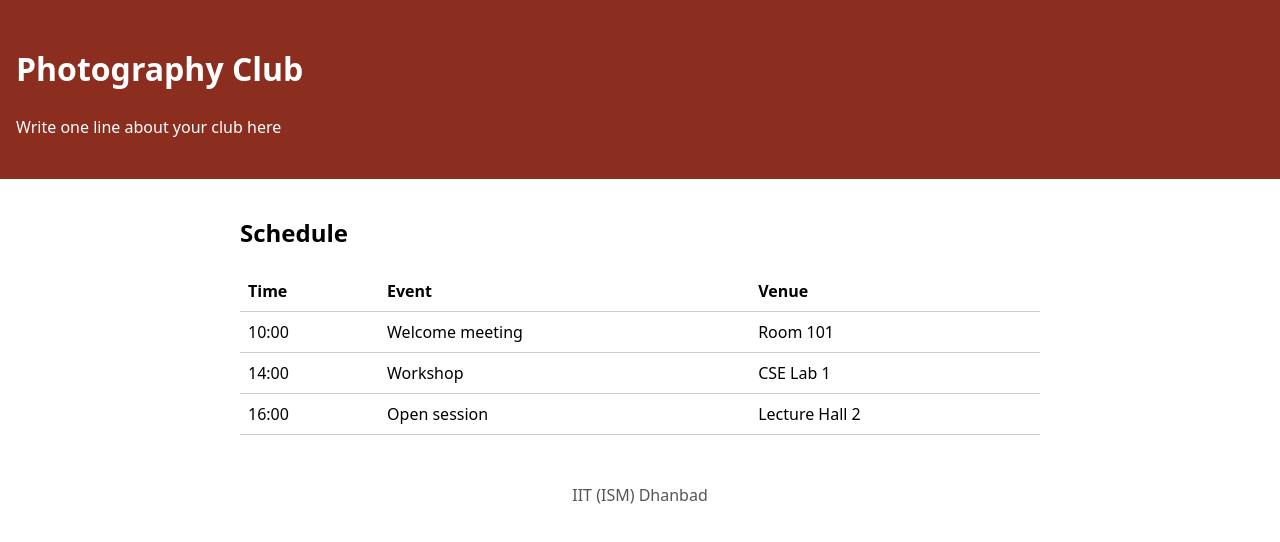
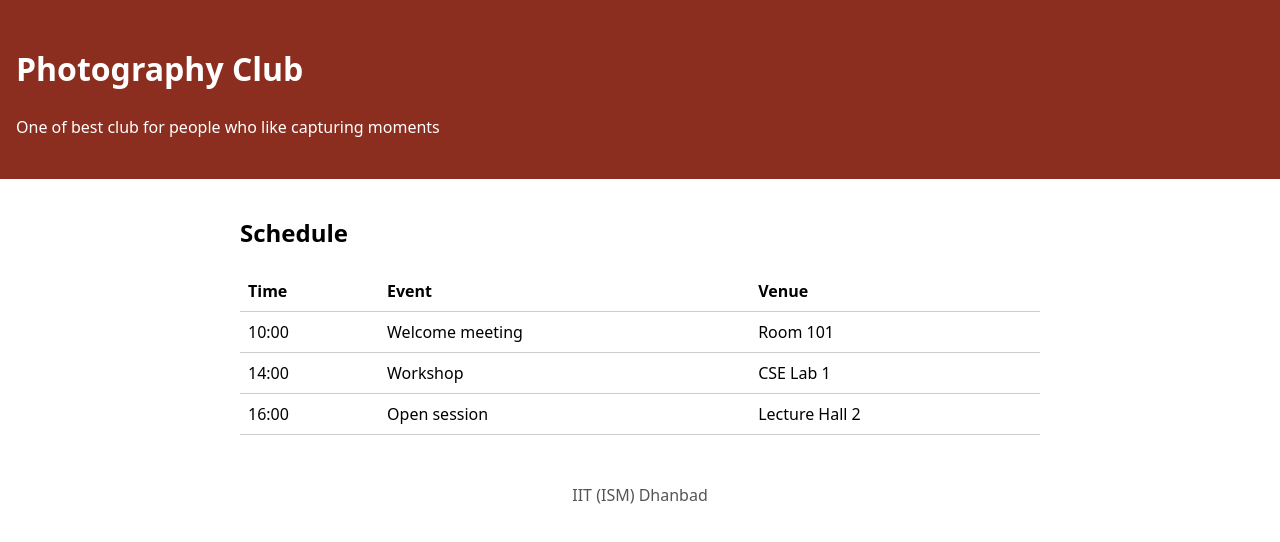
Before and after one commit to Rigved-Kumar-Shahgal/club-page, a plain HTML site: page index.html in a window 1280 px wide. Drawn offline with Linux system fonts and the light colour scheme.

Commit message:
Add a tagline for the club

```diff
--- a/index.html
+++ b/index.html
@@ -9,7 +9,7 @@
 <body>
   <header class="site-header">
     <h1>Photography Club</h1>
-    <p class="tagline">Write one line about your club here</p>
+    <p class="tagline">One of best club for people who like capturing moments</p>
   </header>
 
   <main>
```
